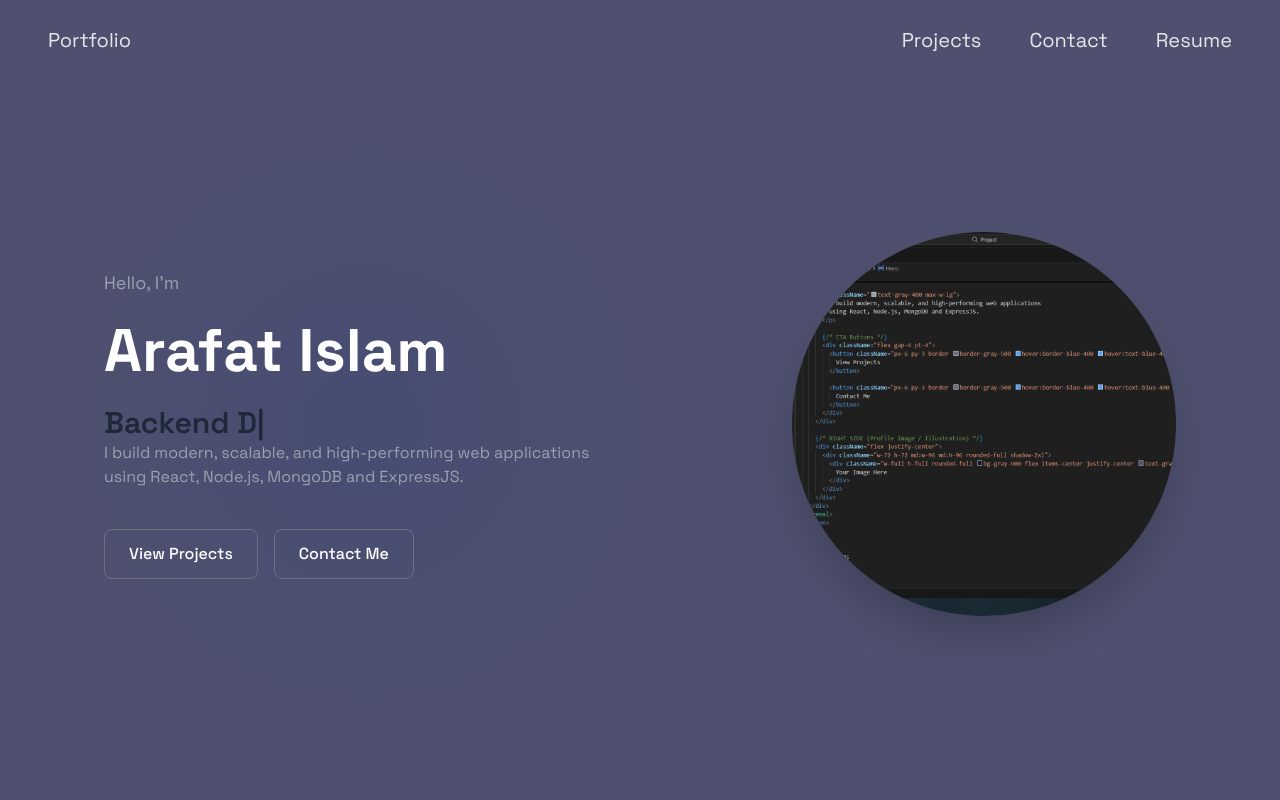
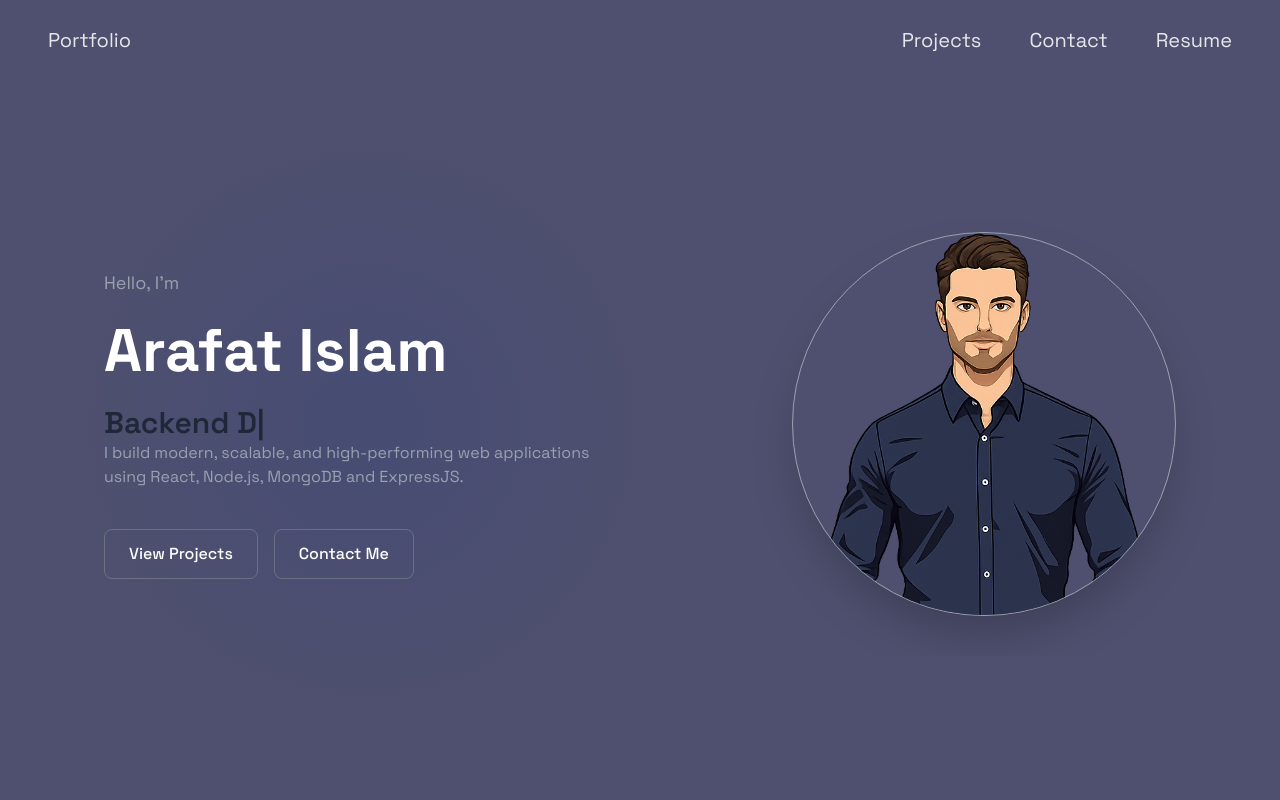
Before and after one commit to arafat-ynwa/Portfolio-vite-tailwind, a React app in the folder frontend/: page / in a window 1280 px wide. Shown: the top 800 px of the page. Built offline with nearby package versions, Linux system fonts and the light colour scheme; the HTML template or start-up script is replaced by a standard one.

Commit message:
UI Changes

```diff
--- a/frontend/src/components/Hero.jsx
+++ b/frontend/src/components/Hero.jsx
@@ -1,7 +1,7 @@
 import { TypeAnimation } from "react-type-animation";
 import Reveal from "../features/common/Reveal";
 import ShinyEffect from "../features/common/ShinyEffect";
-import Screenshot_1 from "../assets/Screenshot_1.png";
+import Imagee from "../assets/Imagee.png";
 
 const Hero = () => {
   return (
@@ -50,10 +50,10 @@ const Hero = () => {
 
           {/* RIGHT SIDE (Profile Image / Illustration) */}
           <div className="flex justify-center lg:justify-end">
-            <div className="w-72 h-72 lg:w-96 lg:h-96 rounded-full shadow-2xl">
-              <div className="w-full h-full rounded-full bg-gray-900 flex items-center justify-center text-gray-600 text-xl overflow-hidden">
+            <div className="w-72 h-72 lg:w-96 lg:h-96 rounded-full shadow-2xl border border-gray-400">
+              <div className="w-full h-full rounded-full  flex items-center justify-center text-gray-600 text-xl overflow-hidden">
                 <img
-                  src={Screenshot_1}
+                  src={Imagee}
                   className="w-full h-full object-cover group-hover:scale-110 transition duration-500"
                 />
               </div>
```
Also changed, not shown: frontend/src/assets/Imagee.png (added).
